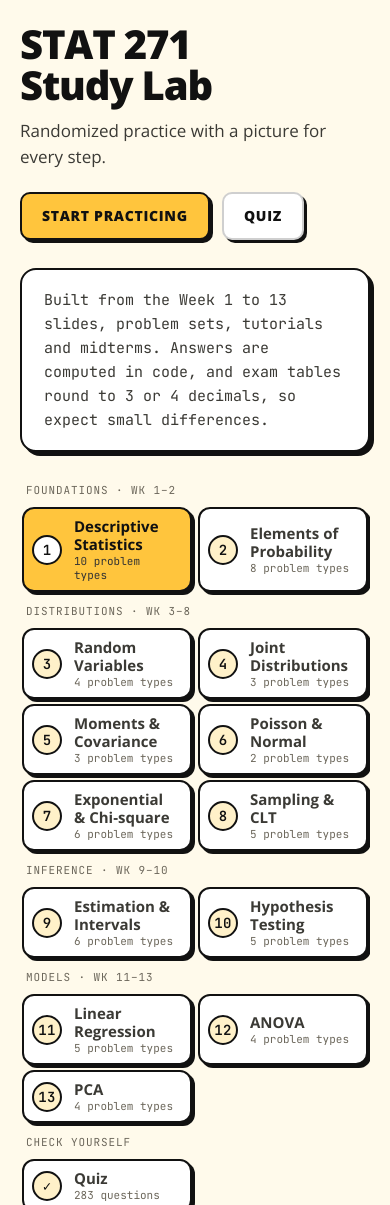
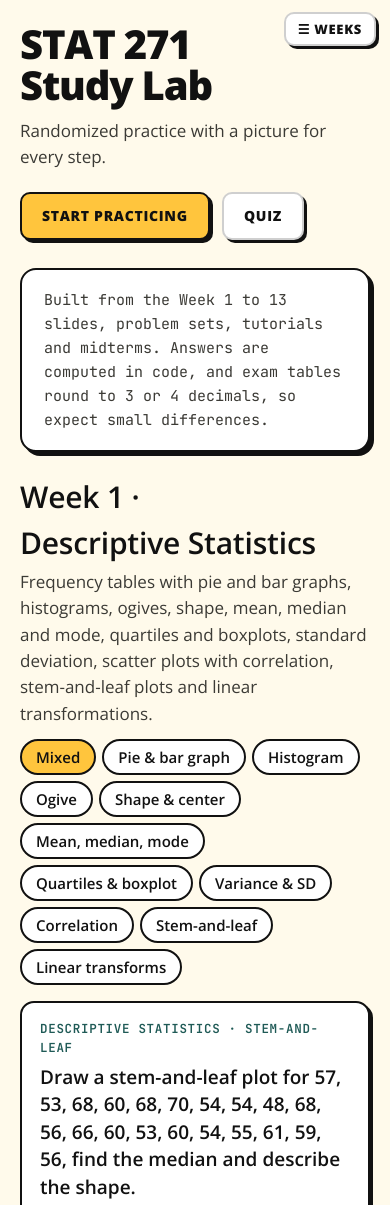
Before and after one commit to andrewhuynh6/stat271-study-lab, a plain HTML site: page index.html in a window 390 px wide. Shown: the top 1205 px of the page. Drawn offline with nearby package versions, Linux system fonts and the light colour scheme.

Commit message:
Add show/hide button for the weeks sidebar
Co-Authored-By: Claude Sonnet 5.5 <noreply@anthropic.com>

```diff
--- a/index.html
+++ b/index.html
@@ -313,6 +313,13 @@ mark.given{background:rgba(255,197,61,.5); color:inherit; border-radius:4px; pad
   .rail-brand{display:block; font-family:var(--font-d); font-weight:800; font-size:22px; line-height:1.05; letter-spacing:-.4px; margin:0 2px 6px}
   .rail-brand small{display:block; font-family:var(--font-m); font-weight:500; font-size:11px; letter-spacing:.2px; color:var(--ink-3); margin-top:6px}
 }
+
+/* ===== show / hide the weeks bar ===== */
+#railToggle{position:fixed; top:16px; z-index:40; padding:6px 12px; font-size:13px; left:196px}
+body.rail-off #railToggle{left:14px}
+body.rail-off .rail{display:none}
+@media (min-width:981px){body.rail-off{padding-left:92px}}
+@media (max-width:980px){#railToggle{left:auto; right:14px; top:12px} body.rail-off #railToggle{left:auto}}
 </style>
 
 <div class="shell">
@@ -326,6 +333,7 @@ mark.given{background:rgba(255,197,61,.5); color:inherit; border-radius:4px; pad
       <p class="fine">Built from the Week 1 to 13 slides, problem sets, tutorials and midterms. Answers are computed in code, and exam tables round to 3 or 4 decimals, so expect small differences.</p>
     </aside>
   </header>
+  <button type="button" class="btn ghost" id="railToggle" aria-expanded="true" aria-controls="rail">‹ Hide</button>
   <div class="layout">
     <nav class="rail" id="rail" role="tablist" aria-label="Weeks"></nav>
     <main id="stage"></main>
@@ -3516,6 +3524,21 @@ function fillHeroStats(){
   var types=0;MODULES.forEach(function(m){if(!m.quiz)types+=m.types.length;});
   hs.innerHTML='<div class="stat"><b>13</b><span>weeks</span></div><div class="stat"><b>'+types+'</b><span>problem types</span></div><div class="stat"><b>'+QUIZ.length+'</b><span>quiz questions</span></div>';
 }
+function setRail(open,save){
+  document.body.classList.toggle('rail-off',!open);
+  var b=document.getElementById('railToggle');
+  if(b){b.textContent=open?'‹ Hide':'☰ Weeks';b.setAttribute('aria-expanded',open?'true':'false');}
+  if(save){try{localStorage.setItem('stat271-rail',open?'1':'0');}catch(e){}}
+  setTimeout(draw,60);
+}
+(function(){
+  var pref=null;try{pref=localStorage.getItem('stat271-rail');}catch(e){}
+  var open=pref===null?window.innerWidth>980:pref==='1';
+  var b=document.getElementById('railToggle');
+  if(b)b.onclick=function(){setRail(document.body.classList.contains('rail-off'),true);};
+  rail.addEventListener('click',function(e){if(e.target.closest('.tab')&&window.innerWidth<=980)setRail(false,false);});
+  setRail(open,false);
+})();
 renderRail();renderStage();initEasy();fillHeroStats();
 if(document.fonts&&document.fonts.ready)document.fonts.ready.then(draw);
 })();
```
